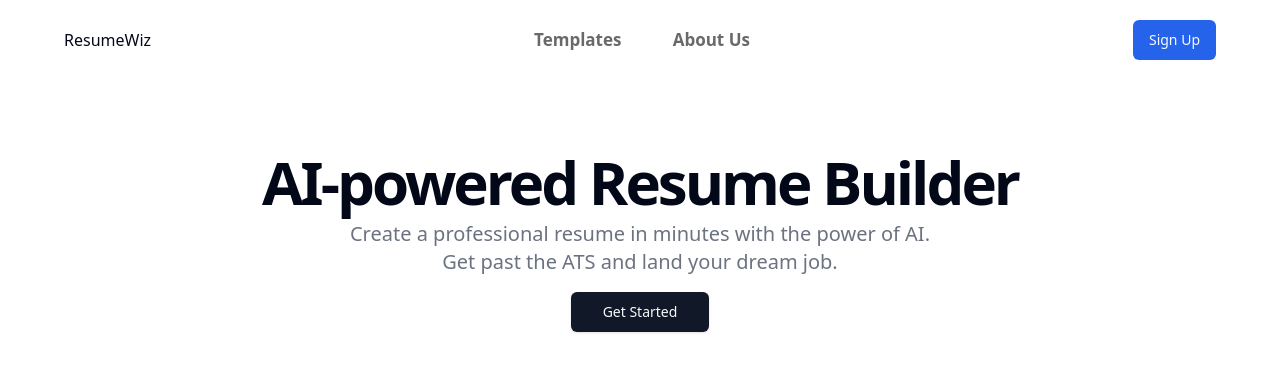
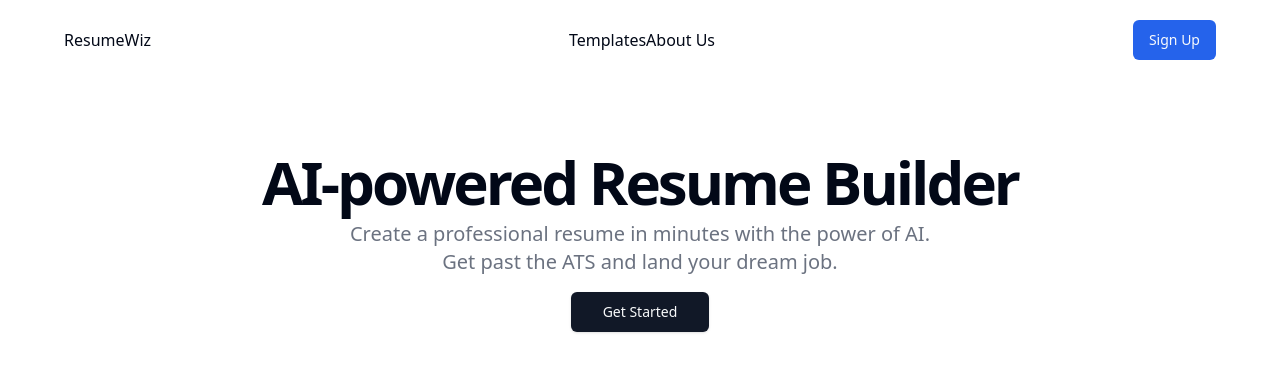
Before and after one commit to SynthCod3/ResumeWiz, a Next.js app: page / in a window 1280 px wide. Shown: the top 372 px of the page. Built offline with nearby package versions, Linux system fonts and the light colour scheme.

Commit message:
nav made next friendly

```diff
--- a/components/navbar/index.tsx
+++ b/components/navbar/index.tsx
@@ -1,113 +1,91 @@
 'use client';
 
-import styles from './index.module.css';
 import { useState, useEffect } from 'react';
+import Link from 'next/link';
+import { useRouter, usePathname } from 'next/navigation';
 import { MdMenu } from 'react-icons/md';
 import { IoMdClose } from 'react-icons/io';
-import { useReactPath } from './path.hook';
-import Link from 'next/link';
 import { Button } from '../ui/button';
+import styles from './index.module.css';
 
 export const Navbar = () => {
-  const [openmenu, setopenmenu] = useState(false);
-  const [navbg, setNavBg] = useState(false);
-  function openMenu() {
-    setopenmenu(!openmenu);
-  }
-  const path = useReactPath();
+  const [openMenu, setOpenMenu] = useState(false);
+  const [navBg, setNavBg] = useState(false);
+  const router = useRouter();
+  const path = usePathname();
   const navContent = ['Templates', 'About Us'];
-  useEffect(() => {}, [path]);
+
+  useEffect(() => {
     const changeNavBg = () => {
       window.scrollY >= 150 ? setNavBg(true) : setNavBg(false);
     };
 
-  useEffect(() => {
     window.addEventListener('scroll', changeNavBg);
-    return () => {
-      window.removeEventListener('scroll', changeNavBg);
-    };
+    return () => window.removeEventListener('scroll', changeNavBg);
   }, []);
+
   return (
     <div
       className={styles.navbarWrapper}
       style={{
-        background: navbg ? 'rgba(255,255,255,1)' : 'rgba(255,255,255,1)',
+        background: navBg ? 'rgba(255,255,255,1)' : 'rgba(255,255,255,1)',
       }}
     >
       <div className={styles.navbarLeft}>
-        <a href="/home">
-          {/* <img
-            src="https://images.rawpixel.com/image_png_800/czNmcy1wcml2YXRlL3Jhd3BpeGVsX2ltYWdlcy93ZWJzaXRlX2NvbnRlbnQvbHIvcm0zNzNiYXRjaDQtNjIucG5n.png"
-            alt="logo"
-          /> */}
+        <Link href="/">
           <h1>ResumeWiz</h1>
-        </a>
+        </Link>
       </div>
       <div className={styles.navbarRight}>
-        <div>
-          {navContent.map((content, i) => (
-            <a
+        {navContent.map((content, index) => (
+          <Link
             href={`/${content.toLowerCase().replace(/\s+/g, '')}`}
-              key={i.toString() + content}
-            >
-              <p
-                style={{
-                  fontSize: '17px',
-                  fontWeight: 600,
-                  color: window.location.href.includes(
-                    `/${content.toLowerCase().replace(/\s+/g, '')}`,
-                  )
-                    ? '#05B570'
-                    : '#696969',
-                }}
+            key={index}
+            className={
+              path === `/${content.toLowerCase().replace(/\s+/g, '')}`
+                ? styles.activeLink
+                : ''
+            }
           >
             {content}
-              </p>
-            </a>
+          </Link>
         ))}
       </div>
-      </div>
       <div className={styles.navbarMobile}>
-        <button className={styles.menuMd} onClick={openMenu}>
-          <MdMenu />
+        <button
+          className={styles.menuMd}
+          onClick={() => setOpenMenu(!openMenu)}
+        >
+          {openMenu ? <IoMdClose /> : <MdMenu />}
         </button>
-        {openmenu && (
+        {openMenu && (
           <div>
-            <button className={styles.menuMd} onClick={openMenu}>
-              <IoMdClose />
-            </button>
-            <div>
-              {navContent.map((content, i) => (
-                <a
+            {navContent.map((content, index) => (
+              <Link
                 href={`/${content.toLowerCase().replace(/\s+/g, '')}`}
-                  key={i.toString() + content}
-                >
-                  <p
-                    style={{
-                      color: window.location.href.includes(
-                        `/${content.toLowerCase().replace(/\s+/g, '')}`,
-                      )
-                        ? '#05B570'
-                        : '#696969',
-                    }}
+                key={index}
+                className={
+                  path === `/${content.toLowerCase().replace(/\s+/g, '')}`
+                    ? styles.activeLink
+                    : ''
+                }
               >
                 {content}
-                  </p>
-                </a>
+              </Link>
             ))}
-            </div>
-            <Link
-              href={'/auth'}
-              className="w-full flex justify-center align-center"
-            >
+            <div className="w-full flex justify-center align-center">
+              <Link href="/auth">
                 <Button className="w-80">Sign Up</Button>
               </Link>
             </div>
+          </div>
         )}
-      </div>{' '}
-      <Link href={'/auth'} className={styles.EndButton}>
+      </div>
+      <div className={styles.EndButton}>
+        <Link href="/auth">
           <Button>Sign Up</Button>
         </Link>
       </div>
+    </div>
   );
 };
```
Lines whose indentation alone changed are shown as unchanged.
